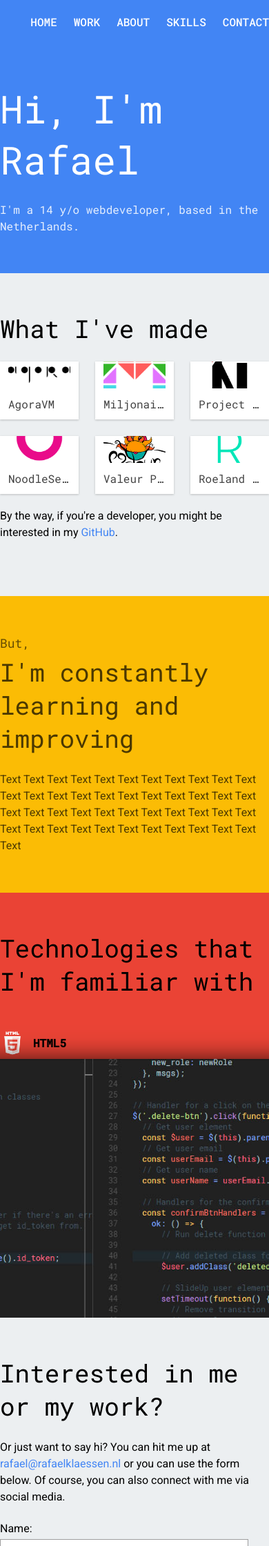
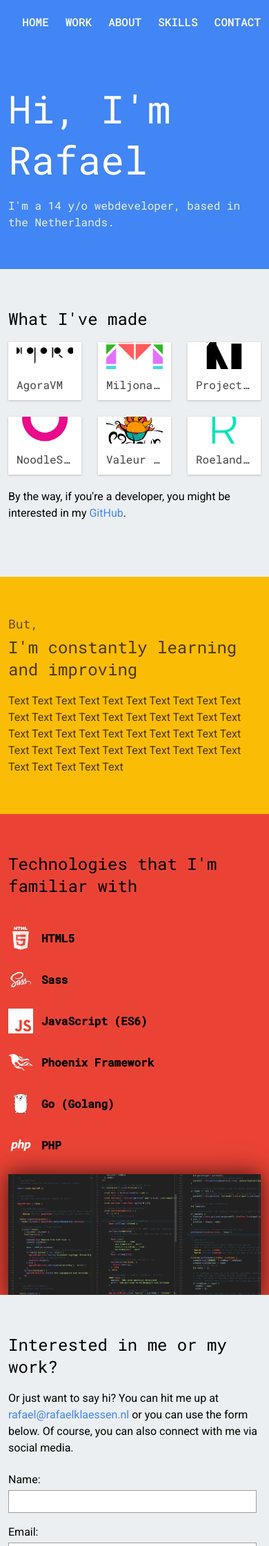
Before and after one commit to rafaelklaessen/rafaelklaessen.nl, a PHP site: page / in a window 390 px wide. Shown: the top 2241 px of the page at 69% size. Run offline with PHP 8.4, Linux system fonts and the light colour scheme; some libraries are stand-ins or nearby versions.

Commit message:
Made skills section responsive

```diff
--- a/css/main.css
+++ b/css/main.css
@@ -48,7 +48,7 @@ h1, h2, h3, h4 {
   margin-left: auto;
   margin-right: auto;
   width: 1280px;
-  max-width: 100%; }
+  max-width: calc(100% - 48px); }
 
 .section-title {
   margin: 0;
@@ -364,4 +364,31 @@ p,
         margin-left: 0;
         opacity: 1; }
 
+@media screen and (max-width: 1024px) {
+  #skills .code-preview {
+    transform: translate(67%, 50%); } }
+@media screen and (max-width: 860px) {
+  .section-title {
+    margin-bottom: 18px;
+    font-size: 24px; } }
+@media screen and (max-width: 768px) {
+  #skills .code-preview {
+    transform: translate(75%, 50%); } }
+@media screen and (max-width: 650px) {
+  #skills .code-preview {
+    height: 500px;
+    transform: translate(75%, 33%); } }
+@media screen and (max-width: 525px) {
+  .container {
+    max-width: calc(100% - 24px); }
+
+  #skills .code-preview {
+    position: initial;
+    margin-bottom: -64px;
+    margin-left: 12px;
+    margin-right: 12px;
+    width: calc(100% - 24px);
+    height: auto;
+    transform: none; } }
+
 /*# sourceMappingURL=main.css.map */
--- a/sass/main.scss
+++ b/sass/main.scss
@@ -68,7 +68,7 @@ h1, h2, h3, h4 {
   margin-left: auto;
   margin-right: auto;
   width: 1280px;
-  max-width: 100%;
+  max-width: calc(100% - 48px);
 }
 
 .section-title {
@@ -472,3 +472,47 @@ $headerHeight: 64px;
     }
   }
 }
+
+@media screen and (max-width: 1024px) {
+  #skills .code-preview {
+    transform: translate(67%, 50%);
+  }
+}
+
+@media screen and (max-width: 860px) {
+  .section-title {
+    margin-bottom: 18px;
+    font-size: 24px;
+  }
+}
+
+@media screen and (max-width: 768px) {
+  #skills .code-preview {
+    transform: translate(75%, 50%);
+  }
+}
+
+@media screen and (max-width: 650px) {
+  #skills .code-preview {
+    height: 500px;
+    transform: translate(75%, 33%);
+  }
+}
+
+@media screen and (max-width: 525px) {
+  .container {
+    max-width: calc(100% - 24px);
+  }
+
+  #skills .code-preview {
+    position: initial;
+    margin: {
+      bottom: -64px;
+      left: 12px;
+      right: 12px;
+    }
+    width: calc(100% - 24px);
+    height: auto;
+    transform: none;
+  }
+}
--- a/work/agoravm.json
+++ b/work/agoravm.json
@@ -5,6 +5,6 @@
   "description": "The Agora VoortgangsMonitor is a project for Agora Roermond. Together with a few others I'm building this platform. It's purpose is to monitor student's progress in a skill or subject.",
   "roles": ["Frontend webdevelopment", "Backend webdevelopment"],
   "technologies": ["Phoenix Framework", "HTML5", "Sass", "JavaScript (ES6)"],
-  "link": "https://www.agoravm.tk",
+  "link": "https://agoravm.tk",
   "screenshots": ["images/work/screenshots/agoravm/1.jpg", "images/work/screenshots/agoravm/2.jpg", "images/work/screenshots/agoravm/3.jpg"]
 }
```
Also changed, not shown: 1 other file.
